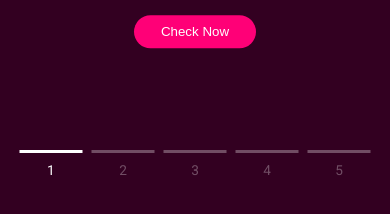
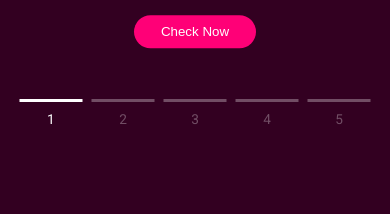
Before and after one commit to akimzzy/Slider, a website: page index.html in a window 390 px wide. Shown: the part 598-812 px from the top of the page. Drawn offline with Linux system fonts and the light colour scheme; a script that the page names is missing.

Commit message:
CSS
trail button moved up a little

```diff
--- a/sass/main.scss
+++ b/sass/main.scss
@@ -280,7 +280,7 @@ body {
 
     @media only screen and (max-width: 650px) {
         width: 90%;
-        bottom: 7%;
+        bottom: 13%;
     }
 
     div {
```
Also changed, not shown: css/style.css.
